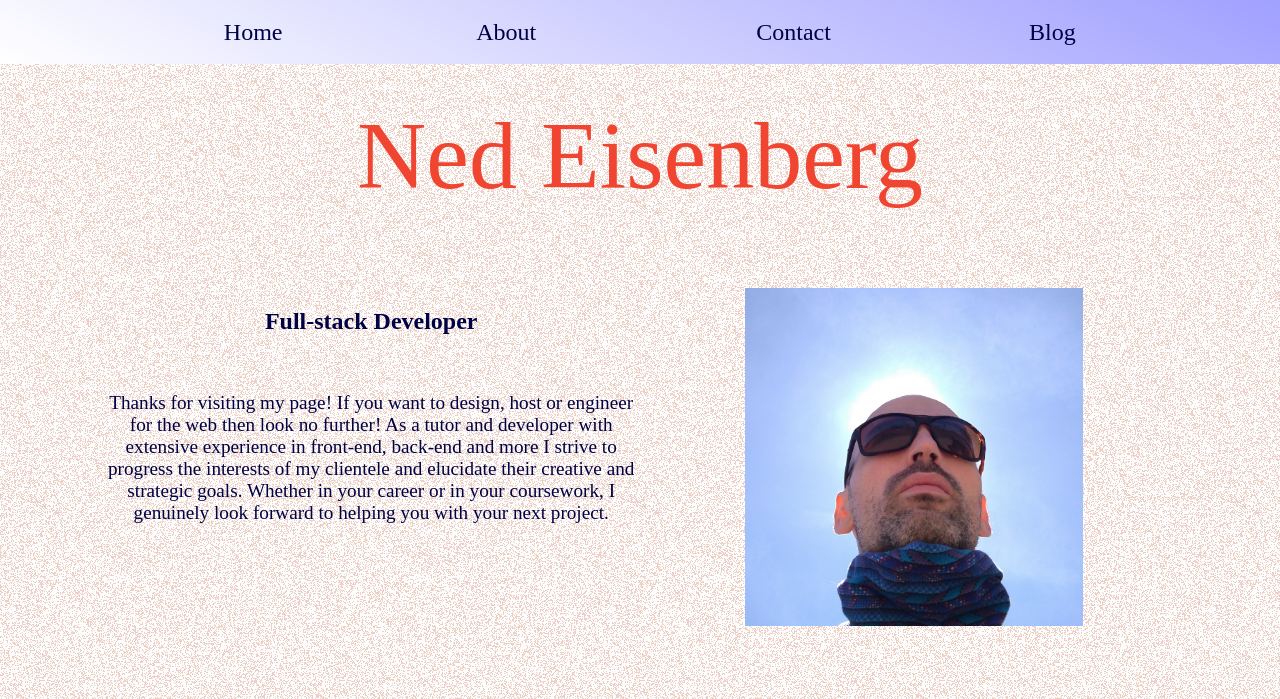
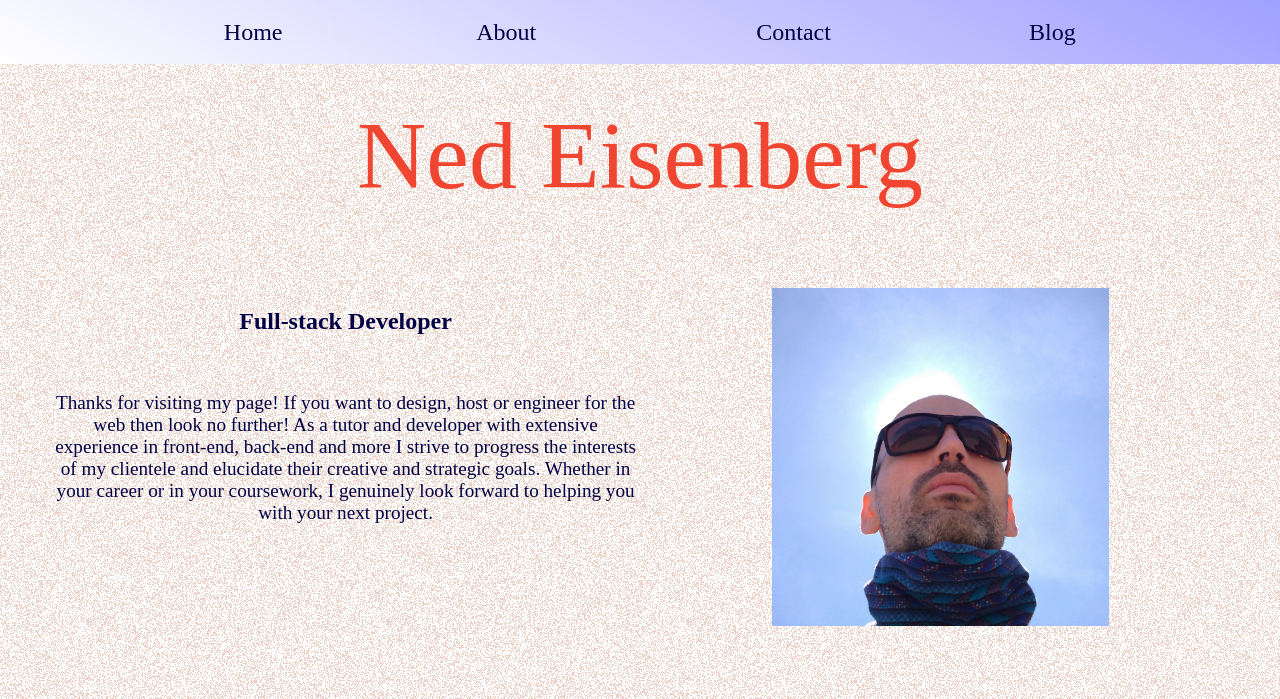
Before and after one commit to edmundeisenberg/website, a PHP site: page / in a window 1280 px wide. Shown: the top 699 px of the page. Run offline with PHP 8.4, Linux system fonts and the light colour scheme.

Commit message:
updates section width

```diff
--- a/style.css
+++ b/style.css
@@ -326,7 +326,7 @@ textarea {
 	}
 
 	.section > div > div {
-		padding:5vh 8vw 2vh 8vw;
+		padding:5vh 4vw 2vh 4vw;
 	}
 
 	.section > * {
```
